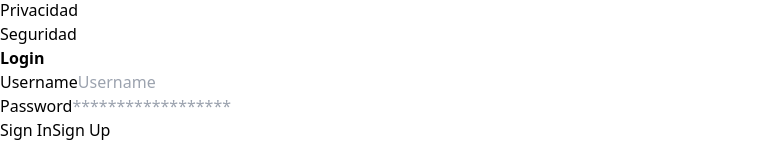
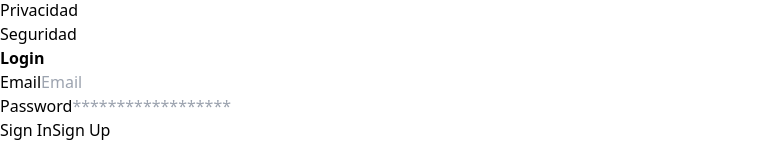
Before and after one commit to NiveJulian/Neoshop-Marketplace, a React (Vite) app in the folder Client/: page /login in a window 1280 px wide. Shown: the part 266-425 px from the top of the page, without its empty margins (0-774 px from the left). Built offline with nearby package versions, Linux system fonts and the light colour scheme.

Commit message:
Agrego el manejo de validacion en tiempo real de login

```diff
--- a/Client/src/components/UserForm/UserFormLogin.jsx
+++ b/Client/src/components/UserForm/UserFormLogin.jsx
@@ -1,23 +1,63 @@
+import { useState } from "react";
+import validationLogin from "./validationLogin"; // Importa tu función de validación
+
 export default function UserFormLogin({ title }) {
+  const [formData, setFormData] = useState({
+    email: "",
+    password: "",
+  });
+
+  const [errors, setErrors] = useState({
+    email: "",
+    password: "",
+  });
+
+  const handleChange = (e) => {
+    const { name, value } = e.target;
+    setFormData({
+      ...formData,
+      [name]: value,
+    });
+    validationLogin({ ...formData, [name]: value }, errors, setErrors);
+  };
+
+  const handleSubmit = (e) => {
+    e.preventDefault();
+    validationLogin(formData, errors, setErrors);
+    const noErrors = Object.keys(errors).every((key) => errors[key] === "");
+
+    if (noErrors) {
+      console.log("Form data submitted:", formData);
+    }
+  };
+
   return (
     <div className="w-full max-w-xs">
-      <form className="bg-white shadow-md rounded px-8 pt-6 pb-8 mb-4">
+      <form className="bg-white shadow-md rounded px-8 pt-6 pb-8 mb-4" onSubmit={handleSubmit}>
         <h1 className="text-center mb-4 text-3xl text-primary border-b-2 p-2">
           <strong>{title}</strong>
         </h1>
         <div className="mb-4">
           <label
             className="block text-gray-700 text-sm font-bold mb-2"
-            htmlFor="username"
+            htmlFor="email"
           >
-            Username
+            Email
           </label>
           <input
-            className="shadow appearance-none border rounded w-full py-2 px-3 text-gray-700 leading-tight focus:outline-none focus:shadow-outline"
-            id="username"
+            className={`shadow appearance-none border rounded w-full py-2 px-3 text-gray-700 leading-tight focus:outline-none focus:shadow-outline ${
+              errors.email ? "border-red-500" : ""
+            }`}
+            id="email"
             type="text"
-            placeholder="Username"
+            placeholder="Email"
+            name="email"
+            value={formData.email}
+            onChange={handleChange}
           />
+          {errors.email && (
+            <p className="text-red-500 text-xs italic">{errors.email}</p>
+          )}
         </div>
         <div className="mb-6">
           <label
@@ -27,16 +67,24 @@ export default function UserFormLogin({ title }) {
             Password
           </label>
           <input
-            className="shadow appearance-none border rounded w-full py-2 px-3 text-gray-700 mb-3 leading-tight focus:outline-none focus:shadow-outline"
+            className={`shadow appearance-none border rounded w-full py-2 px-3 text-gray-700 mb-3 leading-tight focus:outline-none focus:shadow-outline ${
+              errors.password ? "border-red-500" : ""
+            }`}
             id="password"
             type="password"
             placeholder="******************"
+            name="password"
+            value={formData.password}
+            onChange={handleChange}
           />
+          {errors.password && (
+            <p className="text-red-500 text-xs italic">{errors.password}</p>
+          )}
         </div>
         <div className="flex items-center justify-between">
           <button
             className="bg-blue-500 hover:bg-blue-700 text-white font-bold py-2 px-4 rounded focus:outline-none focus:shadow-outline"
-            type="button"
+            type="submit"
           >
             Sign In
           </button>
```
